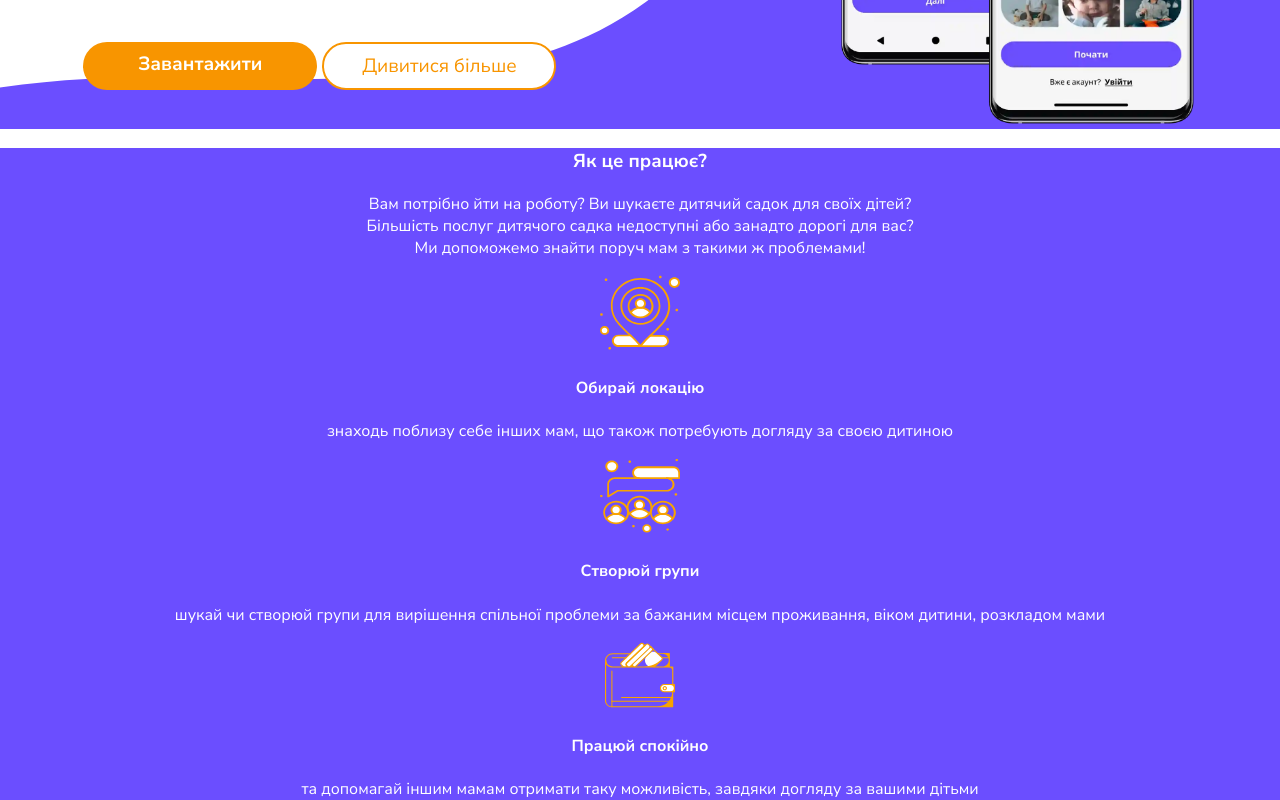
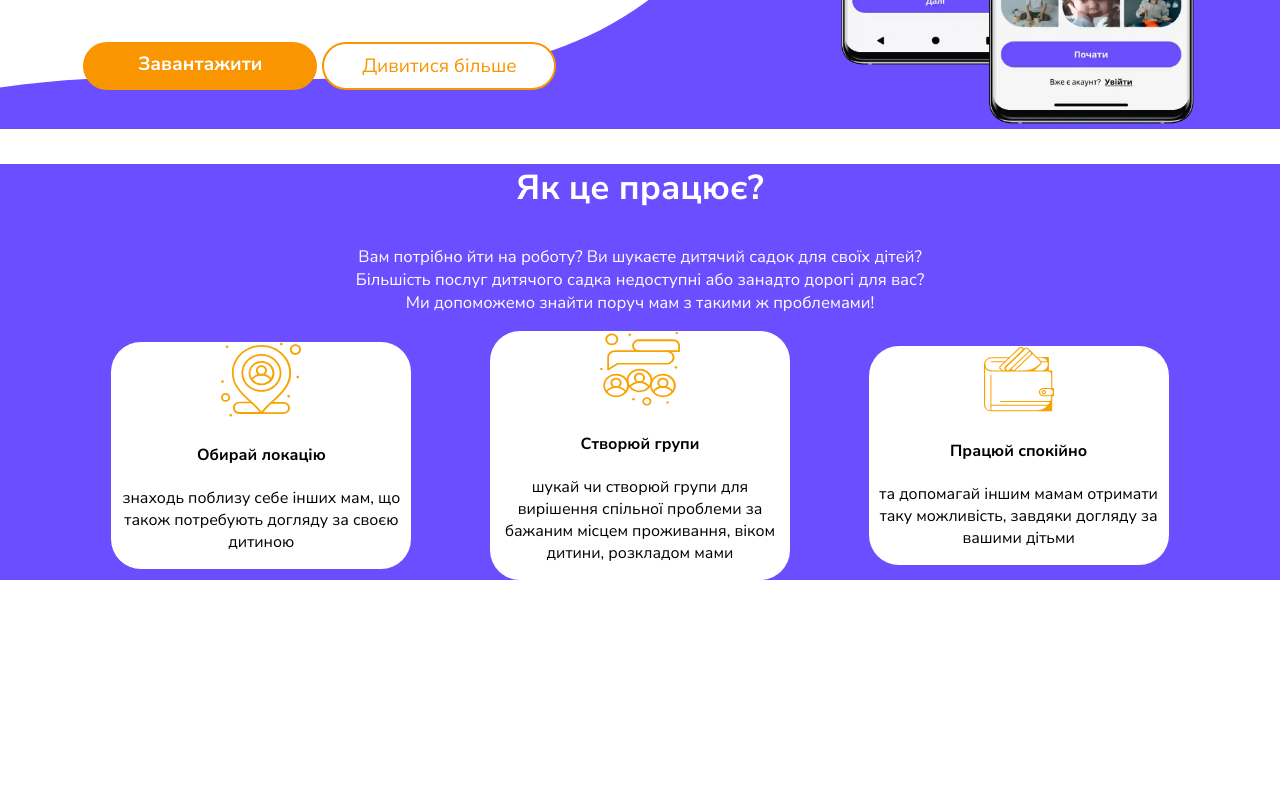
Before and after one commit to natalia646/novi_matusi, a React (Create React App) app: page / in a window 1280 px wide. Shown: the part 441-1241 px from the top of the page. After the commit the page ends 1021 px from the top, so only its background shows below. Built offline with nearby package versions, Linux system fonts and the light colour scheme.

Commit message:
add main styles for howItWork comp

```diff
--- a/src/components/HowItWork/HowItWork.styled.js
+++ b/src/components/HowItWork/HowItWork.styled.js
@@ -4,15 +4,44 @@
 export const StyleForAllHow = styled.article`
   background-color: ${colors.root};
 `;
+
 export const ArticleContainer = styled.section`
   width: 87%;
+  color: ${colors.white};
   text-align: center;
   margin: auto;
-  color: ${colors.white};
 `;
 export const H3 = styled.h3`
-  /* margin: -1rem auto; */
+  font-size: 2.7vw;
 `;
-export const Paragraf = styled.p``;
-export const Blocks = styled.section``;
-export const Block = styled.div``;
+export const Paragraf = styled.p`
+  font-size: 1.3vw;
+`;
+export const Blocks = styled.section`
+  display: grid;
+  grid-template-columns: repeat(3, 1fr);
+  grid-column-gap: 2%;
+  color: ${colors.black};
+`;
+export const Block = styled.div`
+  width: 100%;
+  max-width: 300px;
+  background-color: ${colors.white};
+  border-radius: 30px;
+  margin: auto;
+
+  /*
+  img {
+    width: 100%;
+    max-width: 80px;
+    margin: 4% 0 0 0;
+  }
+  h4{
+    font-size: 1.4vw;
+    /* margin: 1rem ;
+  }
+  p{
+    margin: 0 6% 2% 6%;
+    font-size: 1.1vw;
+  }  */
+`;
```
